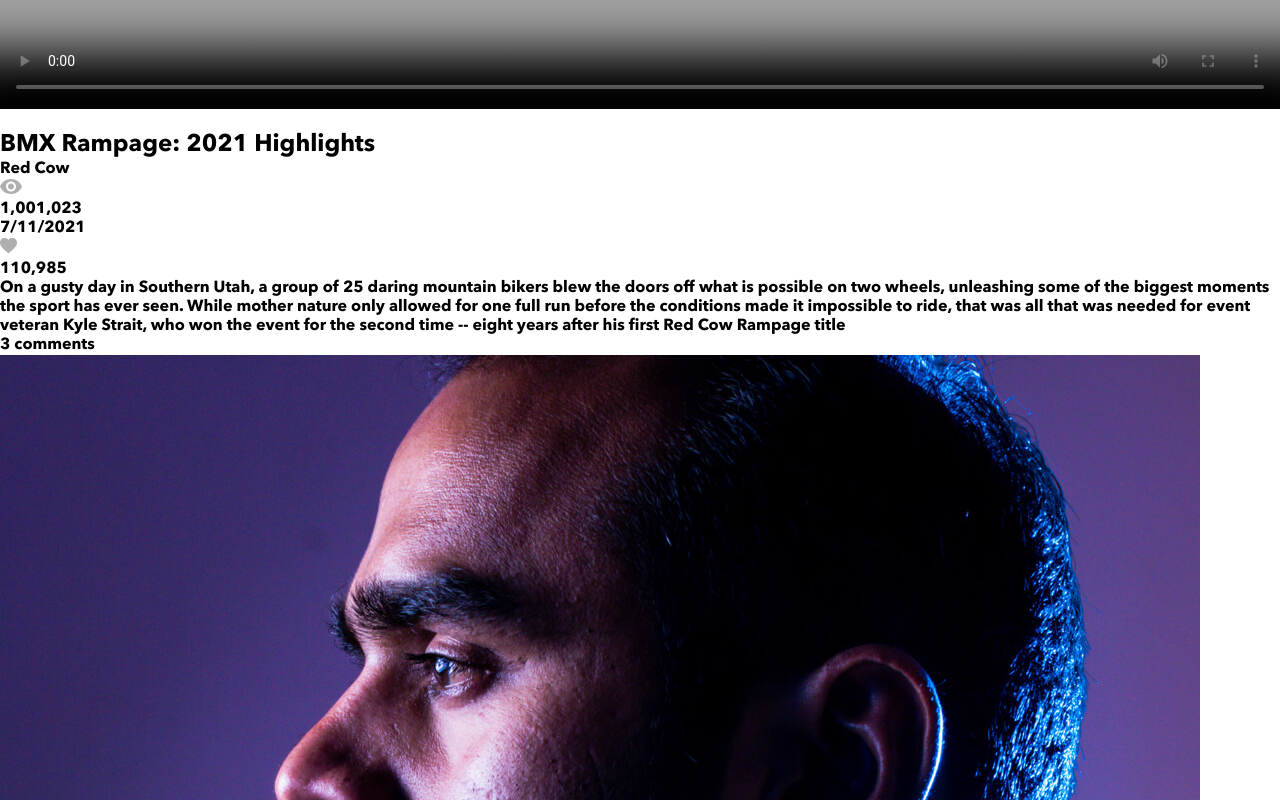
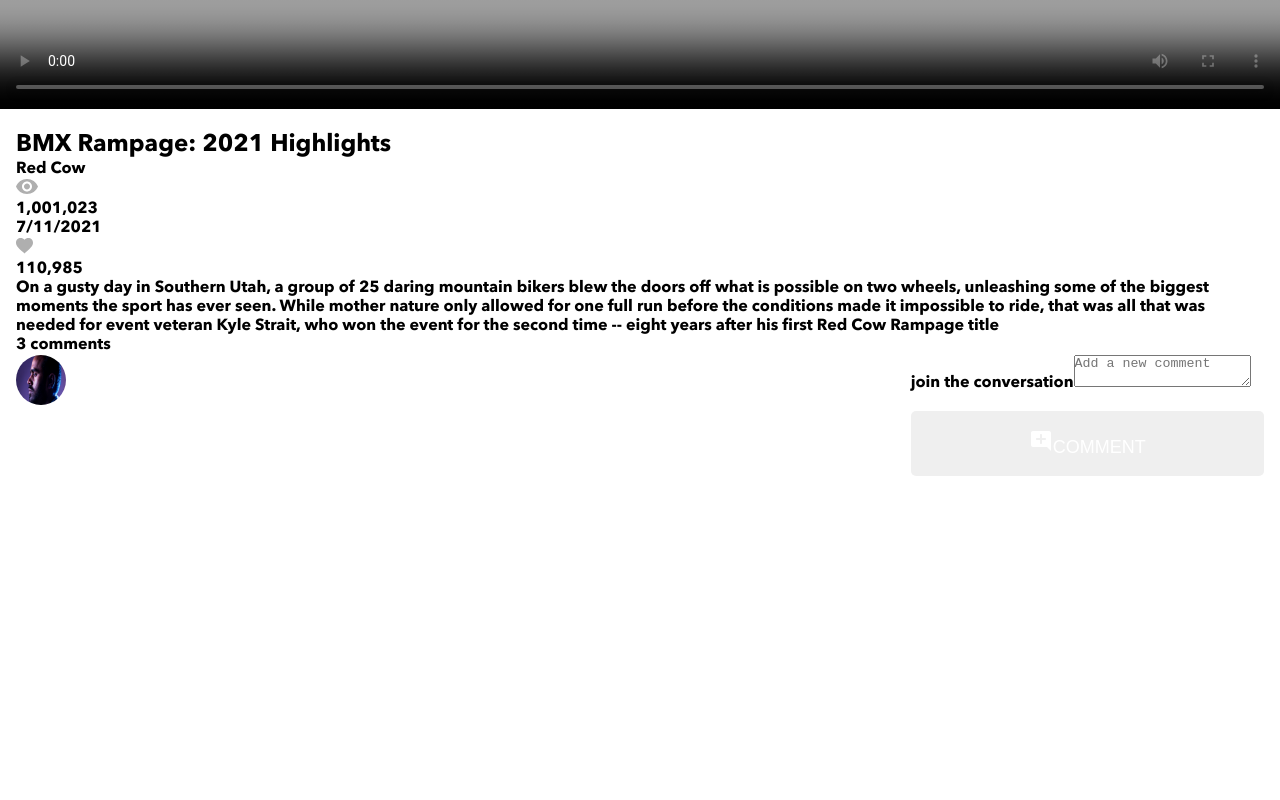
Before and after one commit to CodingClauds/brainflix, a React (Create React App) app: page / in a window 1280 px wide. Shown: the part 1120-1920 px from the top of the page. After the commit the page ends 1614 px from the top, so only its background shows below. Built offline with nearby package versions, Linux system fonts and the light colour scheme.

Commit message:
Removed mixins, too many issues having my variables in another folder. Combined it into globals folder.

```diff
--- a/src/App.scss
+++ b/src/App.scss
@@ -1,3 +1,2 @@
-@use '../src/styles/partials/_globals.scss';
-@use '../src/styles/partials/_mixins.scss';
-@use '../src/styles/partials/_typography.scss';
+@use './styles/partials/_globals.scss'as *;
+@use './styles/partials/_typography.scss'as *;
--- a/src/components/Header/Header.scss
+++ b/src/components/Header/Header.scss
@@ -1,12 +1,12 @@
-@use '../../styles/partials/globals.scss' as *;
+@use '../../styles/partials/_globals.scss' as *;
 
 .header {
+    padding: 0 16px;
 
     &__nav {
         display: flex;
         flex-direction: column;
         width: 100%;
-        padding: 0 16px;
     }
 
     &__logo-box {
@@ -26,11 +26,6 @@
         gap: 1rem;
     }
 
-    // &__search-icon {
-    //     background-image: url(../../assets/Icons/search.svg);
-    //     background-repeat: no-repeat;
-    // }
-
     &__search {
         font-size: 18px;
         background-color: $color-alabaster;
@@ -44,18 +39,16 @@
     }
 
     &__user-logo{
-        width: 50px;
-        height: 50px;
-        border-radius: 50%;
+        @include avatar;
     }
 
     &__btn {
         display: flex;
         justify-content: space-between;
         text-align: center;
-        margin: 1em 0;
         width: 100%;
         max-height: 3em;
+        margin: 1em 0;
         font-size: 20px;
         font-weight: 600;
         text-transform: uppercase;
--- a/src/components/Video/VideoPlayer.scss
+++ b/src/components/Video/VideoPlayer.scss
@@ -1,5 +1,6 @@
 .video{
     min-height: 30vh;
+
     &__frame {
         width: 100%;
         padding: 16px 0;
--- a/src/components/VideoDescription/VideoDescription.js
+++ b/src/components/VideoDescription/VideoDescription.js
@@ -10,17 +10,17 @@
                 <h1 className = "vid-info__title">{selectedVideo.title}</h1>
 
                 <ul className = "vid-info__list">
-                    <li className = 'vid-info__artist'>{selectedVideo.channel}</li>
+                    <li className = 'vid-info__item artist'>{selectedVideo.channel}</li>
 
                     <li className = 'vid-info__item'>
                         <div className = "vid-info__container">
                             <img className = "vid-info__icon" src={views} alt="views icon"></img>
                         </div>
 
-                        <span className = "vid-info__views">{selectedVideo.views}</span>
+                        <span className = "vid-info__item views">{selectedVideo.views}</span>
                     </li>
 
-                    <li className = 'vid-info__timestamp'>{new Date(selectedVideo.timestamp).toLocaleDateString()}</li>
+                    <li className = 'vid-info__item timestamp'>{new Date(selectedVideo.timestamp).toLocaleDateString()}</li>
 
                     <li className = 'vid-info__item'>
                         <div className = "vid-info__container">
--- a/src/components/VideoDescription/VideoDescription.scss
+++ b/src/components/VideoDescription/VideoDescription.scss
@@ -0,0 +1,9 @@
+@use '../../styles/partials/_globals.scss' as *;
+
+.vid-info__section {
+    padding: 0 16px;
+
+    &__item {
+        list-style-type: none;
+    }
+}
--- a/src/components/VideoForm/Form.js
+++ b/src/components/VideoForm/Form.js
@@ -5,13 +5,13 @@
 export default function Form() {
   return (
     <>
-        <div class="form">
-            <div class="form__avatar-box">
+        <div className="form">
+            <div className="form__avatar-box">
                 <img className="form__avatar" src={userAvatar} alt="user profile icon" />
             </div>
 
             <div className="form__submit-box">
-                <label className="form__title" for="userName">join the conversation</label>
+                <label className="form__title">join the conversation</label>
                 <textarea className="form__userInput" placeholder='Add a new comment' rows="" cols=""></textarea>
 
                 <button className="form__btn">
--- a/src/components/VideoForm/Form.scss
+++ b/src/components/VideoForm/Form.scss
@@ -0,0 +1,24 @@
+@use '../../styles/partials/_globals.scss' as *;
+
+.form {
+    display: flex;
+    padding: 0 16px;
+
+    &__avatar-box {
+        width: 100%;
+    }
+
+    &__avatar {
+        @include avatar;
+    }
+
+    &__submit-box {
+        flex-direction: column;
+    }
+
+    &__btn {
+        @include button;
+        // background-color: blue;
+    }
+
+}
--- a/src/styles/partials/_globals.scss
+++ b/src/styles/partials/_globals.scss
@@ -7,6 +7,10 @@
 body {
     box-sizing: border-box;
     font-family: 'AvenirNext LT Pro', sans-serif;
+}
+
+li {
+    list-style-type: none;
 }
 
 // --------------------------- Variables ------------------>
@@ -42,8 +46,38 @@
 $desktop-padding-48px: 3rem;
 
 
-$tablet-breakpoint: 768px;
-$desktop-breakpoint: 1280px;
+// --------------------------- Variables ------------------>
 
 
-// --------------------------- Variables ------------------>
+// --------------------------- Mixins ------------------>
+
+@mixin tablet {
+    @media screen and (min-width: 768px){
+        @content;
+    }
+}
+
+@mixin desktop {
+    @media screen and (min-width: 1280px){
+        @content;
+    }
+}
+
+@mixin button {
+    width: 100%;
+    font-size: 18px;
+    text-transform: uppercase;
+    padding: 1em;
+    margin: 1em 0;
+    color: $color-white;
+    border: none;
+    border-radius: 5px;
+}
+
+@mixin avatar {
+    width: 50px;
+    height: 50px;
+    border-radius: 50%;
+}
+
+// --------------------------- Mixins ------------------>
--- a/src/styles/partials/_mixins.scss
+++ /dev/null
@@ -1,22 +0,0 @@
-@mixin tablet {
-    @media screen and (min-width: $tablet-breakpoint){
-        @content;
-    }
-}
-
-@mixin desktop {
-    @media screen and (min-width: $desktop-breakpoint){
-        @content;
-    }
-}
-
-@mixin button {
-    width: 100%;
-    font-size: 18px;
-    text-transform: uppercase;
-    padding: 0.7em;
-    color: $color-white;
-    background-color: $color-graphite;
-    border: none;
-    border-radius: 5px;
-}
```
